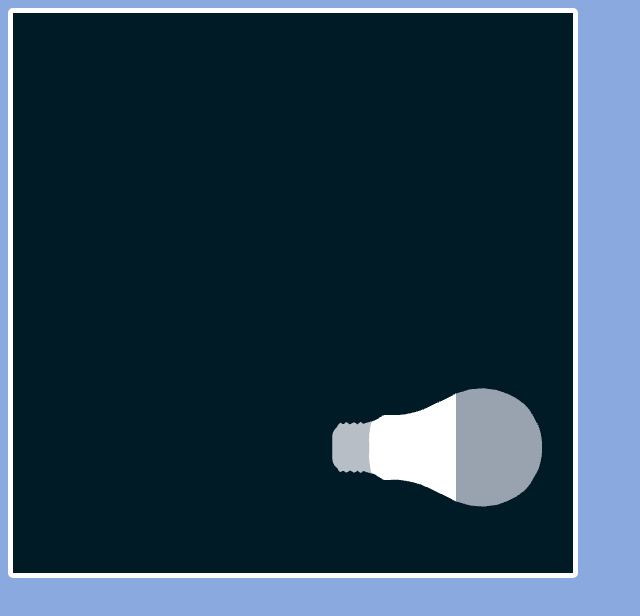
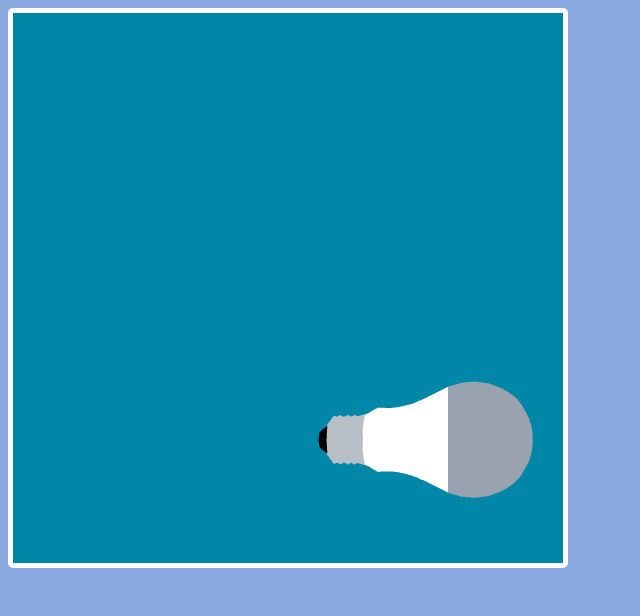
Before and after one commit to cg2021b/tugas-1-ahdan86, a plain HTML site: page index.html in a window 1280 px wide. Shown: the whole page, without its empty margins (0-640 px from the left). Drawn offline with Linux system fonts and the light colour scheme.

Commit message:
Update Right Image

```diff
--- a/index.html
+++ b/index.html
@@ -17,6 +17,6 @@
     </style>
   </head>
   <body onload="main()">
-    <canvas id="myCanvas" width="560" height="560"> Browser tidak mendukung HTML5 </canvas>
+    <canvas id="myCanvas" width="550" height="550"> Browser tidak mendukung HTML5 </canvas>
   </body>
 </html>
--- a/main.js
+++ b/main.js
@@ -165,6 +165,31 @@ function main() {
     0.14, -0.04, 0.721, 0.745, 0.776,//U3 Reverse
     0.14, -0.02, 0.721, 0.745, 0.776, //U2 Reverse
     0.14, 0, 0.721, 0.745, 0.776, //U1 Reverse
+
+    //Pucuk
+    0.1111253885793, 0, 0.0, 0.0, 0.0, //F
+    0.112226805745, 0.0103523962443, 0.0, 0.0, 0.0, //F1
+    0.1134089149983, 0.0202821139723, 0.0, 0.0, 0.0, //F2
+    0.116482399057, 0.0287933005964, 0.0, 0.0, 0.0, //F3
+    0.1228657890251, 0.0351766905645, 0.0, 0.0, 0.0, //F4
+    0.1304312882465, 0.0410872368312, 0.0, 0.0, 0.0, //F5
+    0.1363418345132, 0.0453428301432, 0.0, 0.0, 0.0, //F6
+    0.1429616463319, 0.0498348453059, 0.0, 0.0, 0.0, //F7
+    0.14, 0, 0.0, 0.0, 0.0, //F8
+    0.14, 0.02, 0.0, 0.0, 0.0, //F9
+
+    // Pucuk Reverse
+    0.14, -0.02, 0.0, 0.0, 0.0, //F9
+    0.14, 0, 0.0, 0.0, 0.0, //F8
+    0.1429616463319, -0.0498348453059, 0.0, 0.0, 0.0, //F7
+    0.1363418345132, -0.0453428301432, 0.0, 0.0, 0.0, //F6
+    0.1304312882465, -0.0410872368312, 0.0, 0.0, 0.0, //F5
+    0.1228657890251, -0.0351766905645, 0.0, 0.0, 0.0, //F4
+    0.116482399057, -0.0287933005964, 0.0, 0.0, 0.0, //F3
+    0.1134089149983, -0.0202821139723, 0.0, 0.0, 0.0, //F2
+    0.112226805745, -0.0103523962443, 0.0, 0.0, 0.0, //F1
+    0.1111253885793, 0, 0.0, 0.0, 0.0, //F
+
   ];
 
   // Buat buffer untuk LinkedList tempat penyimpanan sementara sebelum titik digambar
@@ -245,11 +270,12 @@ function main() {
     change += speed;
     gl.uniform1f(uChange, change);
 
-    gl.clearColor(0.0, 0.1, 0.15, 1.0);
+    gl.clearColor(0, 0.529, 0.658, 1.0);
     gl.clear(gl.COLOR_BUFFER_BIT);
     gl.drawArrays(gl.TRIANGLE_FAN, 0, 26);
     gl.drawArrays(gl.TRIANGLE_FAN, 26, 50);
     gl.drawArrays(gl.TRIANGLE_FAN, 76, 64);
+    gl.drawArrays(gl.TRIANGLE_FAN, 140, 20);
     requestAnimationFrame(render);
   }
   requestAnimationFrame(render);
```
